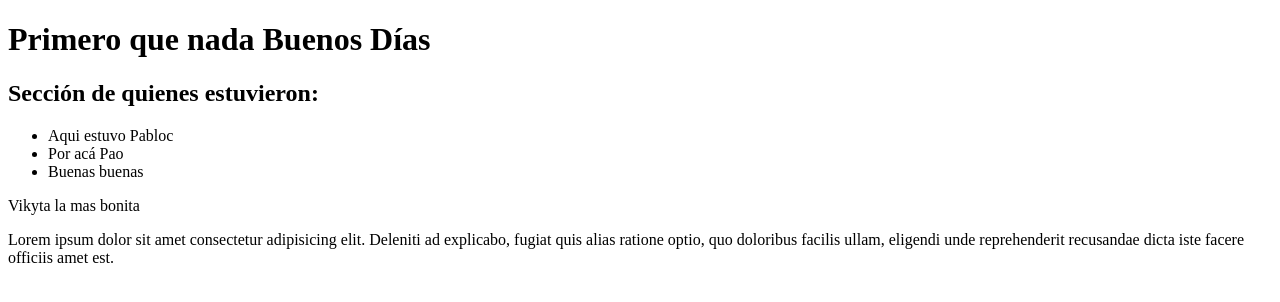
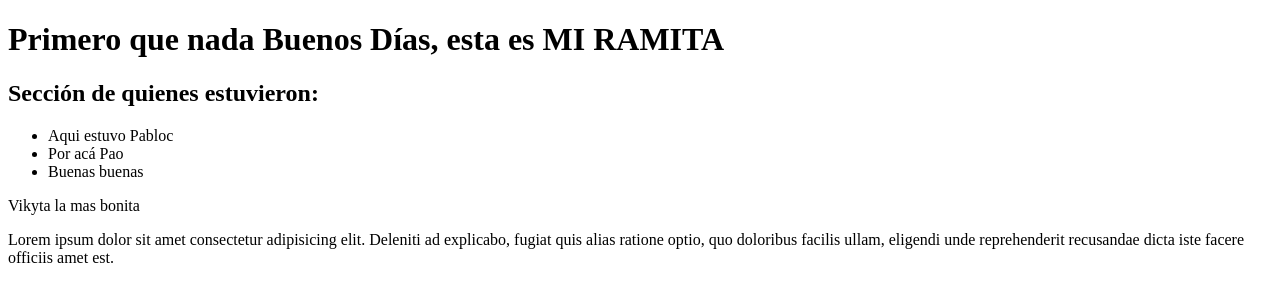
Before and after one commit to Pabloc43/prueba_git_jap.io, a plain HTML site: page index.html in a window 1280 px wide. Drawn offline with Linux system fonts and the light colour scheme.

Commit message:
creo mi ramita y modifico el título

```diff
--- a/index.html
+++ b/index.html
@@ -8,7 +8,7 @@
 </head>
 <body>
 
-    <h1>Primero que nada Buenos Días</h1>
+    <h1>Primero que nada Buenos Días, esta es MI RAMITA</h1>
 
     <h2>Sección de quienes estuvieron:</h2>
 
```
